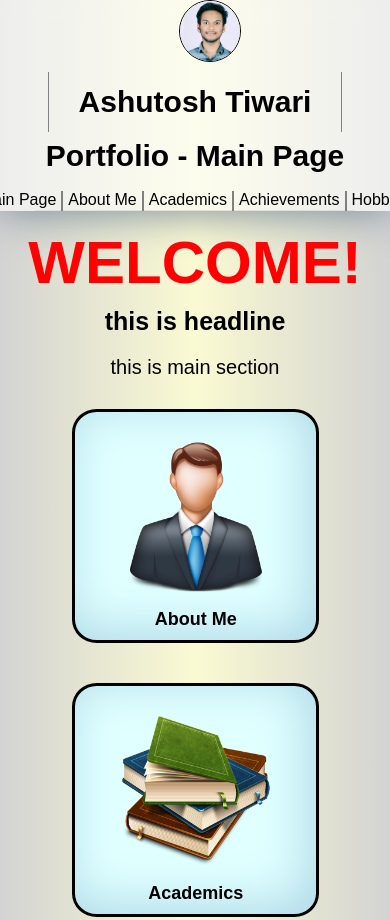
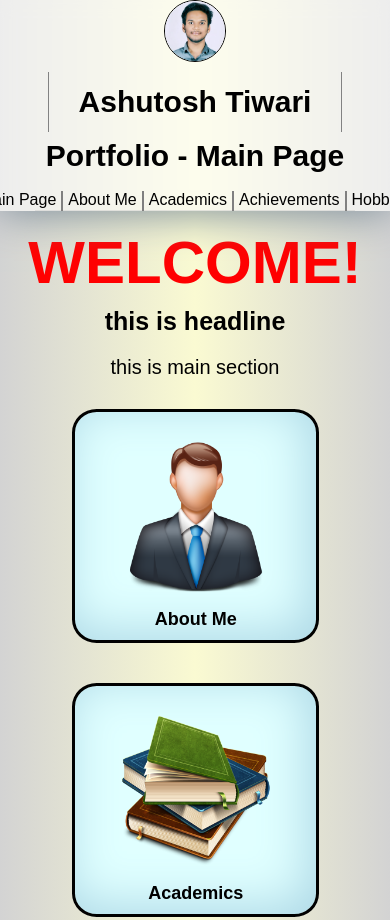
Before and after one commit to aashutoshtiwari29/myportfolio, a plain HTML site: page index.html in a window 390 px wide. Shown: the top 920 px of the page. Drawn offline with Linux system fonts and the light colour scheme.

Commit message:
Update index.css

```diff
--- a/css/index.css
+++ b/css/index.css
@@ -243,6 +243,10 @@ footer a:hover {
         height: auto;
     }
 
+    .dp {
+        margin: 0;
+    }
+
     nav {
         flex-direction:row;
         position: static;
```
